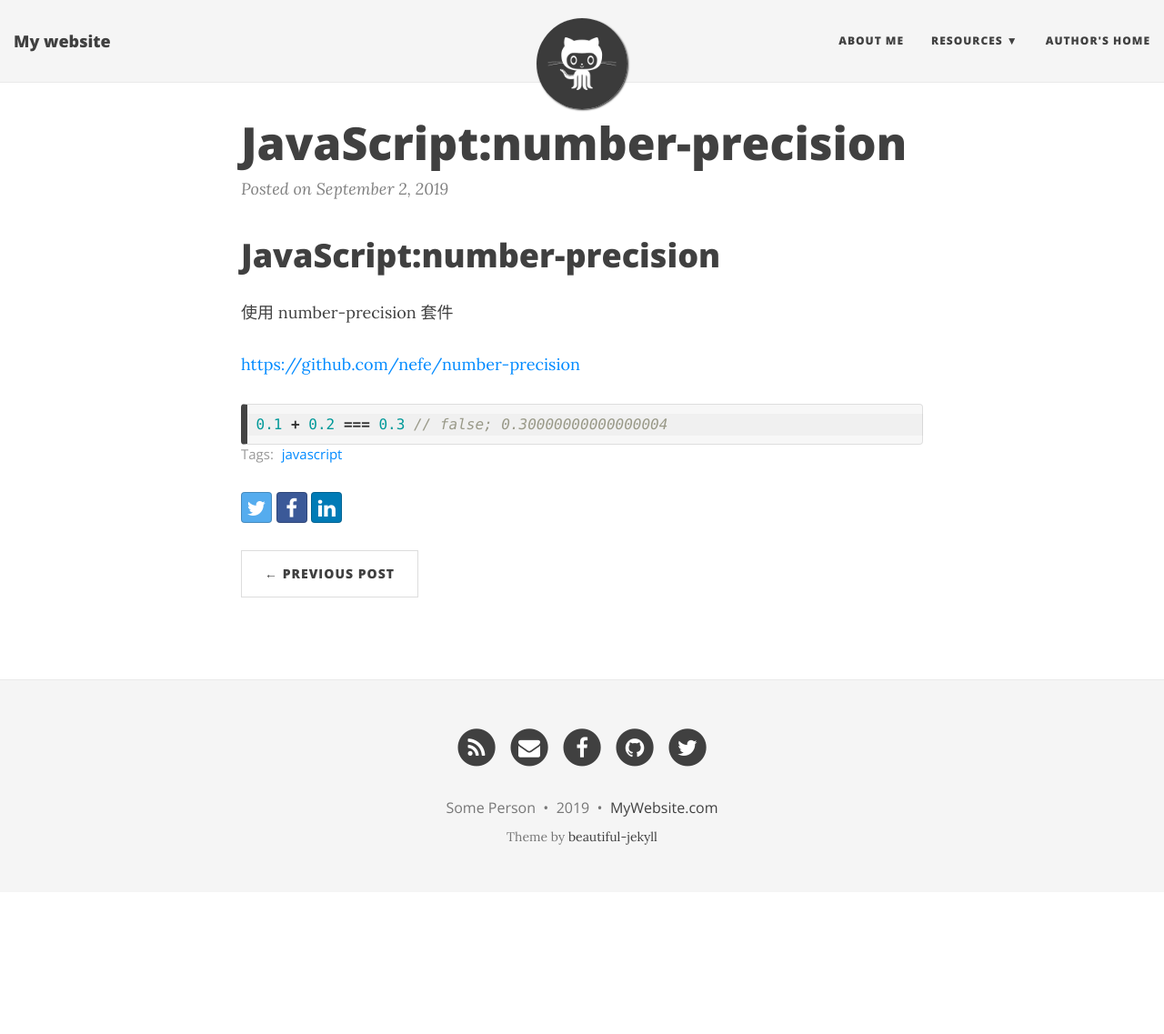
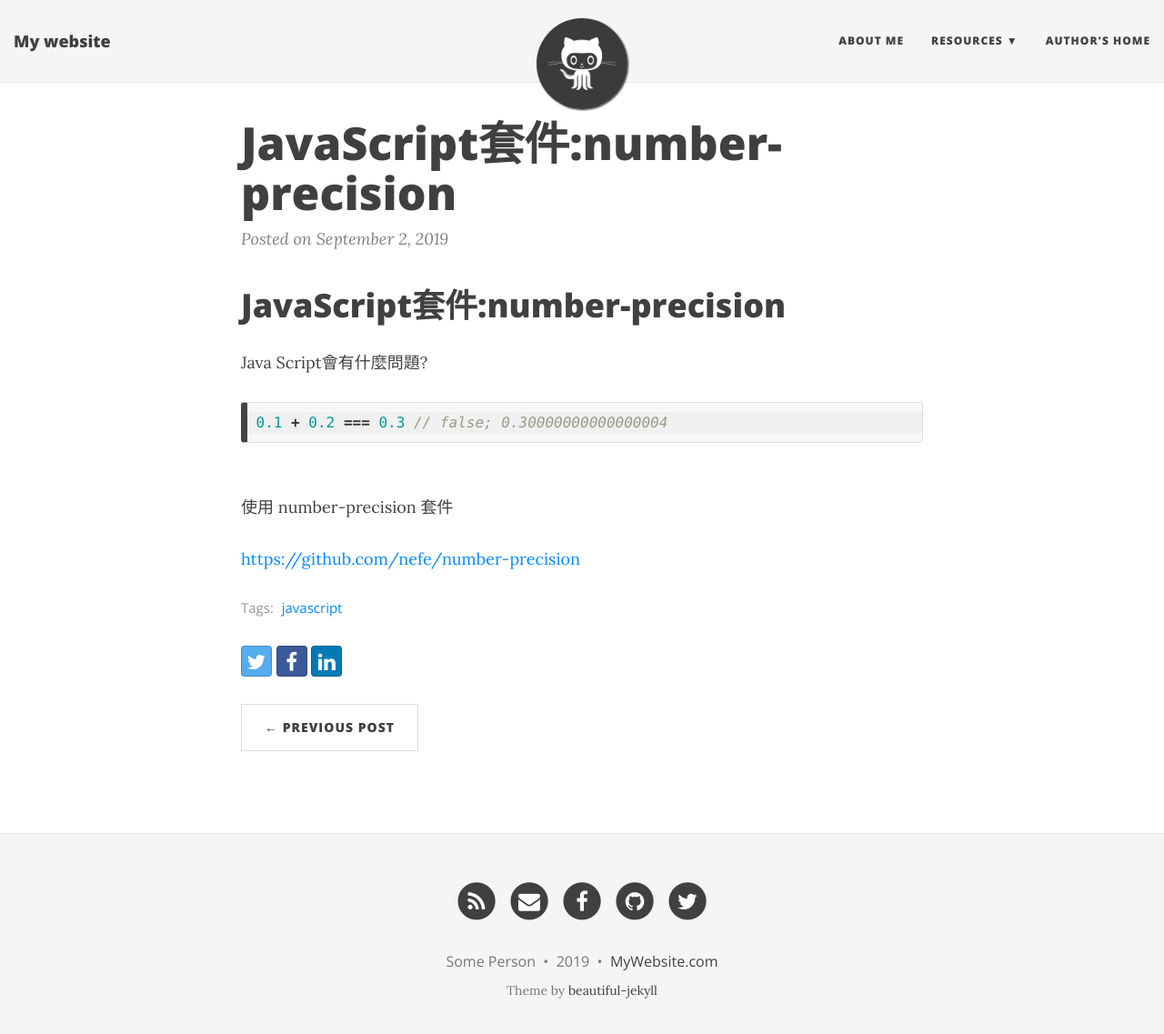
Before and after one commit to henryace/henryace.github.io, a Jekyll site: the page built from _posts/2019-09-02-NumberPrecision.md, in a window 1280 px wide and 1150 px high. Shown: the top 1137 px of the window at 91% size. Built offline with Jekyll 4.4.1, drawn with Linux system fonts in a browser that asks for light colours; nearby versions of some CDN libraries.

Commit message:
Update 2019-09-02-NumberPrecision.md

````diff
--- a/_posts/2019-09-02-NumberPrecision.md
+++ b/_posts/2019-09-02-NumberPrecision.md
@@ -1,6 +1,6 @@
 ---
 layout:     post
-title:      JavaScript:number-precision
+title:      JavaScript套件:number-precision
 subtitle:
 date:       2019-09-02
 author:     henryace
@@ -9,12 +9,13 @@ catalog: true
 tags:
     - javascript
 ---
-# JavaScript:number-precision
+# JavaScript套件:number-precision
 
-使用 number-precision 套件
-
-<https://github.com/nefe/number-precision>
+Java Script會有什麼問題?
 
 ```js
 0.1 + 0.2 === 0.3 // false; 0.30000000000000004
 ```
+<br>使用 number-precision 套件
+
+<https://github.com/nefe/number-precision><br>
````
